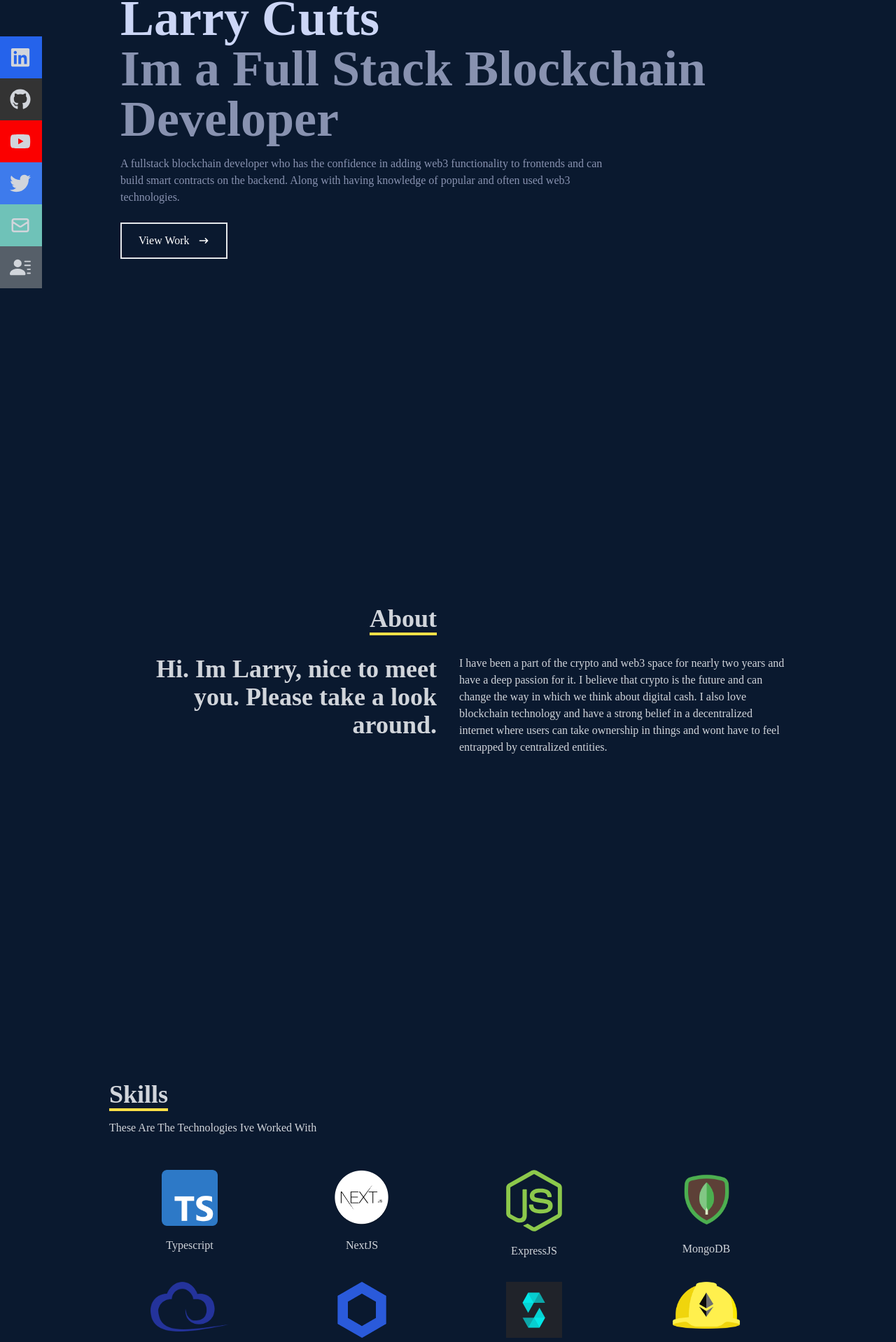
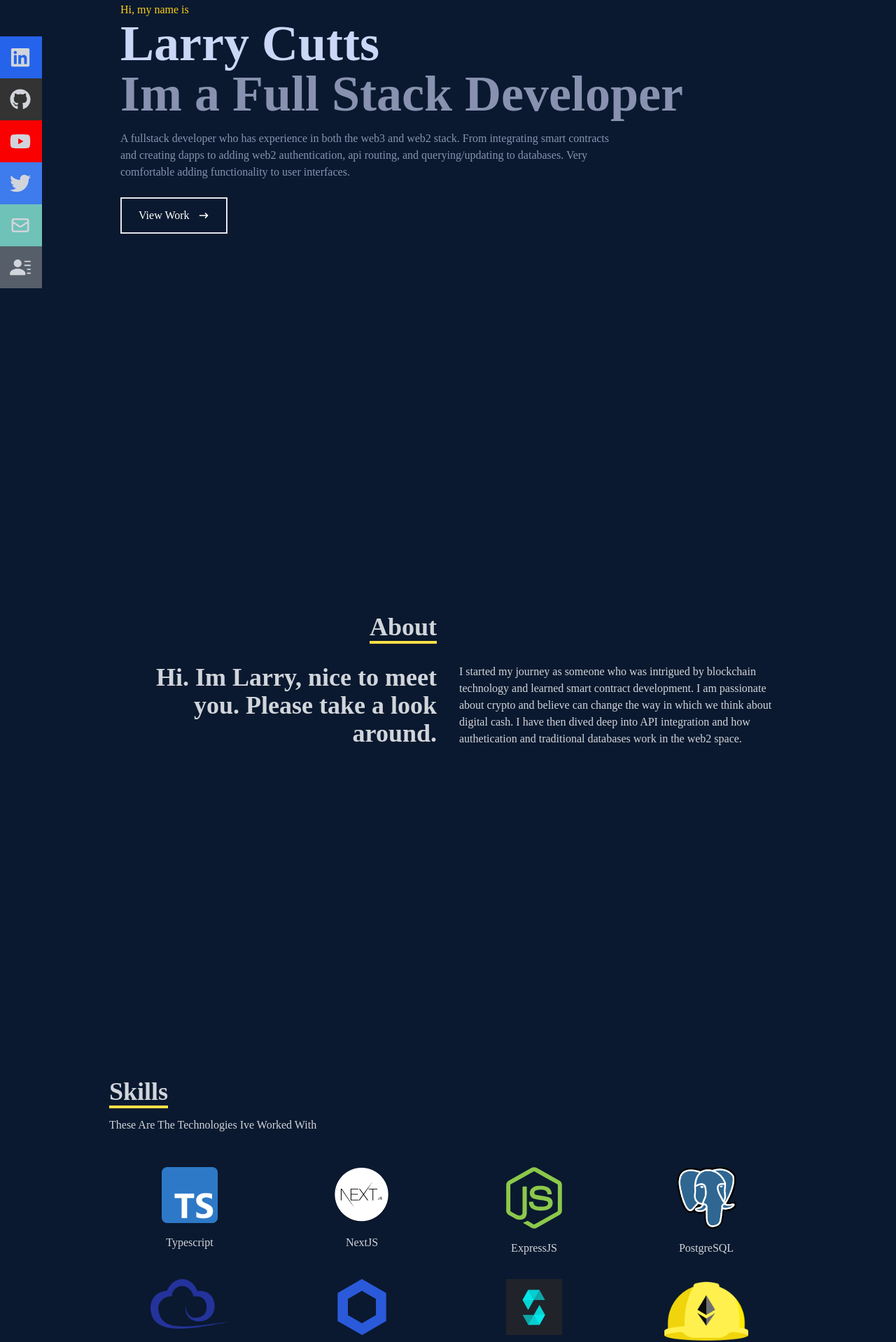
Before and after one commit to ljcutts/portfolio-website, a Next.js app: page / in a window 1280 px wide. Shown: the part 228-2146 px from the top of the page at 70% size. Built offline with nearby package versions, Linux system fonts and the light colour scheme.

Commit message:
updating

```diff
--- a/pages/components/About.tsx
+++ b/pages/components/About.tsx
@@ -20,12 +20,7 @@ const About: React.FC = () => {
           </div>
           <div>
             <p>
-              I have been a part of the crypto and web3 space for nearly two
-              years and have a deep passion for it. I believe that crypto is the
-              future and can change the way in which we think about digital
-              cash. I also love blockchain technology and have a strong belief
-              in a decentralized internet where users can take ownership in
-              things and wont have to feel entrapped by centralized entities.
+              I started my journey as someone who was intrigued by blockchain technology and learned smart contract development. I am passionate about crypto and believe can change the way in which we think about digital cash. I have then dived deep into API integration and how authetication and traditional databases work in the web2 space.
             </p>
           </div>
         </div>
--- a/pages/components/Hero.tsx
+++ b/pages/components/Hero.tsx
@@ -16,13 +16,10 @@ const Hero: React.FC = () => {
           Larry Cutts
         </h1>
         <h2 className="text-4xl sm:text-7xl font-bold text-[#8892b0]">
-          Im a Full Stack Blockchain Developer
+          Im a Full Stack Developer
         </h2>
         <p className="text-[#8892b0] py-4 max-w-[700px]">
-          A fullstack blockchain developer who has the confidence in adding
-          web3 functionality to frontends and can build smart contracts on the
-          backend. Along with having knowledge of popular and often used web3
-          technologies.
+          A fullstack developer who has experience in both the web3 and web2 stack. From integrating smart contracts and creating dapps to adding web2 authentication, api routing, and querying/updating to databases. Very comfortable adding functionality to user interfaces.
         </p>
         <div>
           <button className="text-white group border-2 px-6 py-3 my-2 flex items-center hover:bg-yellow-300 hover:text-[#0a192f] hover:border-yellow-300">
--- a/pages/components/Skills.tsx
+++ b/pages/components/Skills.tsx
@@ -25,8 +25,8 @@ const Skills:React.FC = () => {
             <p className="my-4">ExpressJS</p>
           </div>
           <div className="shawdow-md shadow-[#040c16] hover:scale-110 duration-500">
-            <img className="w-[85px] mx-auto" src="/mongodb.png" alt="" />
-            <p className="my-4">MongoDB</p>
+            <img className="w-[85px] mx-auto" src="/postgresql.png" alt="" />
+            <p className="my-4">PostgreSQL</p>
           </div>
           <div className="shawdow-md shadow-[#040c16] hover:scale-110 duration-500">
             <img className="w-28 mx-auto" src="/ethers.png" alt="" />
@@ -41,7 +41,7 @@ const Skills:React.FC = () => {
             <p className="my-4">Solidity</p>
           </div>
           <div className="shawdow-md shadow-[#040c16] hover:scale-110 duration-500">
-            <img className="w-24 mx-auto" src="/hardhat.png" alt="" />
+            <img className="w-[7.5rem] mt-1 mx-auto" src="/hardhat.png" alt="" />
             <p className="my-4">Hardhat</p>
           </div>
         </div>
--- a/pages/index.tsx
+++ b/pages/index.tsx
@@ -6,6 +6,7 @@ import Hero from './components/Hero'
 import Navbar from './components/Navbar'
 import Skills from './components/Skills'
 import Work from './components/Work'
+import {FC, useRef} from "react"
 
 const Home: NextPage = () => {
   return (
@@ -15,7 +16,7 @@ const Home: NextPage = () => {
         <meta name="title" content="Larry Cutts Portfolio" />
         <meta
           name="description"
-          content="I am Larry Cutts, A FullStack Blockchain Developer"
+          content="I am Larry Cutts, A FullStack Developer"
         />
         <meta
           name="keywords"
```
Also changed, not shown: public/postgresql.png (added).
